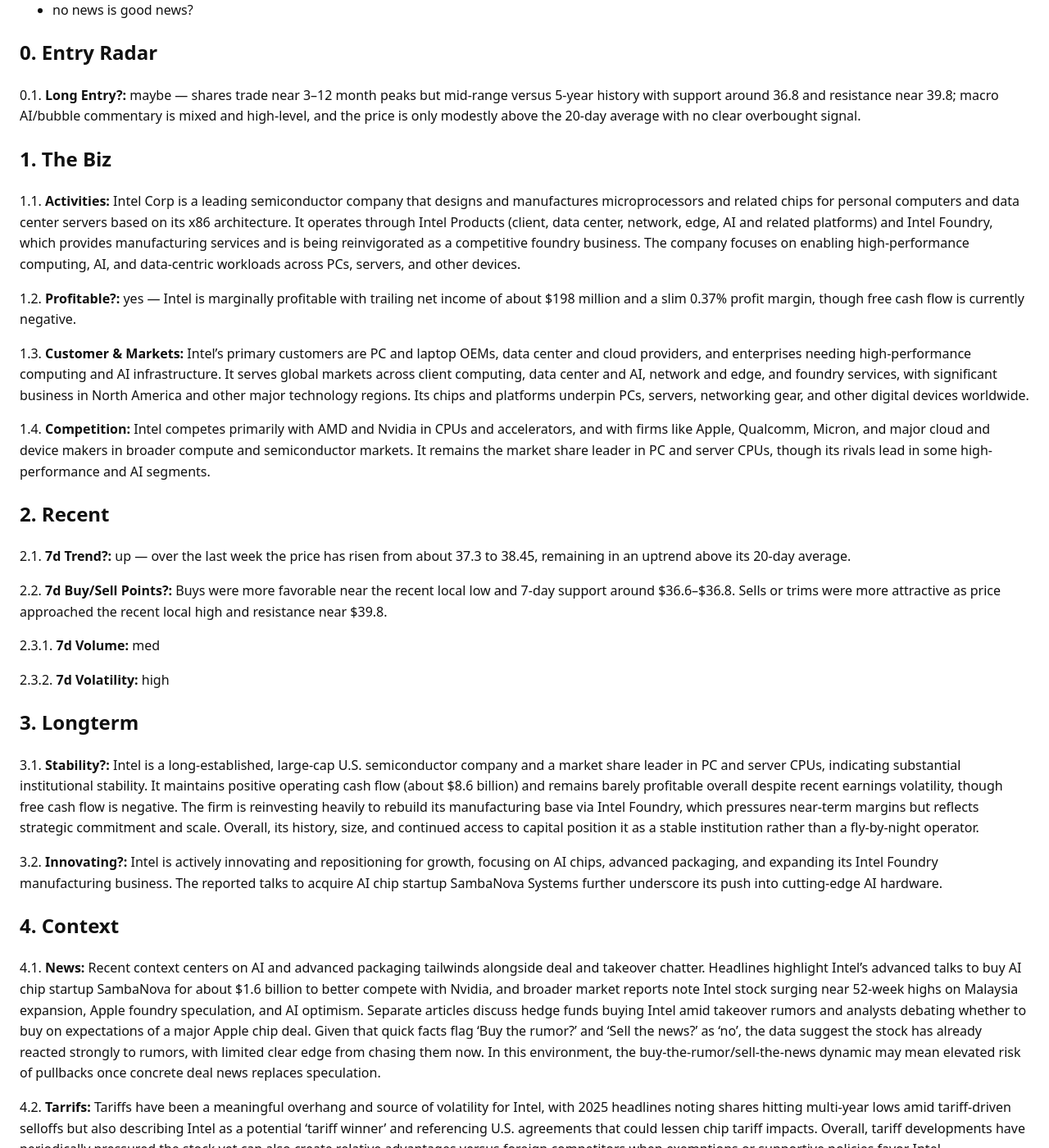
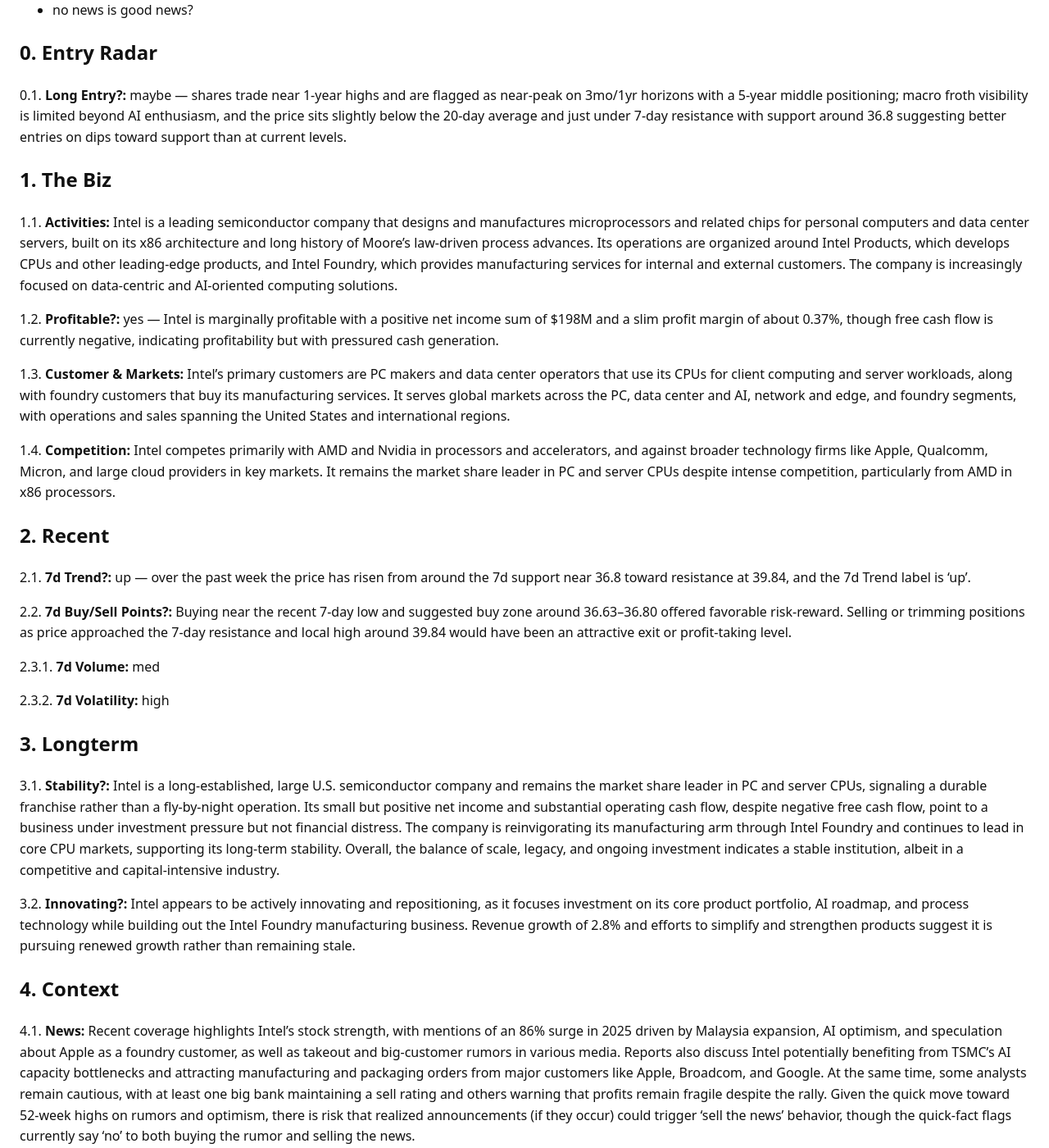
Before and after one commit to ryness/stonks, a Jekyll site: the page built from _reports/INTC.md, in a window 1280 px wide and 1400 px high, scrolled down 921 px. Shown: the whole window at 82% size. Built offline with Jekyll 4.4.1, drawn with Linux system fonts in a browser that asks for light colours; some of the changed text lies outside the part shown.

Commit message:
Update report: rotation+GodsEye

```diff
--- a/_reports/INTC.md
+++ b/_reports/INTC.md
@@ -2,11 +2,11 @@
 layout: default
 title: "INTC Stock Report"
 ticker: "INTC"
-date: 2025-12-17
-generated_at: 2025-12-17T05:23:08.938279+00:00
-runtime_seconds: 25.75
+date: 2025-12-21
+generated_at: 2025-12-21T20:21:49.080800+00:00
+runtime_seconds: 22.35
 raw_markdown: |
-  **Generated:** <time class="js-local-time" datetime="2025-12-17T05:23:08.938279+00:00">2025-12-17 05:23 UTC</time> (runtime 25.75s)
+  **Generated:** <time class="js-local-time" datetime="2025-12-21T20:21:49.080800+00:00">2025-12-21 20:21 UTC</time> (runtime 22.35s)
 
   ![Intel Corp logo](https://ryness.github.io/stonks/assets/logos/INTC.svg)
 
@@ -53,23 +53,23 @@ raw_markdown: |
 
   ## 0. Entry Radar
 
-  0.1. **Long Entry?:** maybe — shares trade near 3–12 month peaks but mid-range versus 5-year history with support around 36.8 and resistance near 39.8; macro AI/bubble commentary is mixed and high-level, and the price is only modestly above the 20-day average with no clear overbought signal.
+  0.1. **Long Entry?:** maybe — shares trade near 1-year highs and are flagged as near-peak on 3mo/1yr horizons with a 5-year middle positioning; macro froth visibility is limited beyond AI enthusiasm, and the price sits slightly below the 20-day average and just under 7-day resistance with support around 36.8 suggesting better entries on dips toward support than at current levels.
 
   ## 1. The Biz
 
-  1.1. **Activities:** Intel Corp is a leading semiconductor company that designs and manufactures microprocessors and related chips for personal computers and data center servers based on its x86 architecture. It operates through Intel Products (client, data center, network, edge, AI and related platforms) and Intel Foundry, which provides manufacturing services and is being reinvigorated as a competitive foundry business. The company focuses on enabling high-performance computing, AI, and data-centric workloads across PCs, servers, and other devices.
+  1.1. **Activities:** Intel is a leading semiconductor company that designs and manufactures microprocessors and related chips for personal computers and data center servers, built on its x86 architecture and long history of Moore's law-driven process advances. Its operations are organized around Intel Products, which develops CPUs and other leading-edge products, and Intel Foundry, which provides manufacturing services for internal and external customers. The company is increasingly focused on data-centric and AI-oriented computing solutions.
 
-  1.2. **Profitable?:** yes — Intel is marginally profitable with trailing net income of about $198 million and a slim 0.37% profit margin, though free cash flow is currently negative.
+  1.2. **Profitable?:** yes — Intel is marginally profitable with a positive net income sum of $198M and a slim profit margin of about 0.37%, though free cash flow is currently negative, indicating profitability but with pressured cash generation.
 
-  1.3. **Customer & Markets:** Intel's primary customers are PC and laptop OEMs, data center and cloud providers, and enterprises needing high-performance computing and AI infrastructure. It serves global markets across client computing, data center and AI, network and edge, and foundry services, with significant business in North America and other major technology regions. Its chips and platforms underpin PCs, servers, networking gear, and other digital devices worldwide.
+  1.3. **Customer & Markets:** Intel's primary customers are PC makers and data center operators that use its CPUs for client computing and server workloads, along with foundry customers that buy its manufacturing services. It serves global markets across the PC, data center and AI, network and edge, and foundry segments, with operations and sales spanning the United States and international regions.
 
-  1.4. **Competition:** Intel competes primarily with AMD and Nvidia in CPUs and accelerators, and with firms like Apple, Qualcomm, Micron, and major cloud and device makers in broader compute and semiconductor markets. It remains the market share leader in PC and server CPUs, though its rivals lead in some high-performance and AI segments.
+  1.4. **Competition:** Intel competes primarily with AMD and Nvidia in processors and accelerators, and against broader technology firms like Apple, Qualcomm, Micron, and large cloud providers in key markets. It remains the market share leader in PC and server CPUs despite intense competition, particularly from AMD in x86 processors.
 
   ## 2. Recent
 
-  2.1. **7d Trend?:** up — over the last week the price has risen from about 37.3 to 38.45, remaining in an uptrend above its 20-day average.
+  2.1. **7d Trend?:** up — over the past week the price has risen from around the 7d support near 36.8 toward resistance at 39.84, and the 7d Trend label is 'up'.
 
-  2.2. **7d Buy/Sell Points?:** Buys were more favorable near the recent local low and 7-day support around $36.6–$36.8. Sells or trims were more attractive as price approached the recent local high and resistance near $39.8.
+  2.2. **7d Buy/Sell Points?:** Buying near the recent 7-day low and suggested buy zone around 36.63–36.80 offered favorable risk-reward. Selling or trimming positions as price approached the 7-day resistance and local high around 39.84 would have been an attractive exit or profit-taking level.
 
   2.3.1. **7d Volume:** med
 
@@ -77,15 +77,15 @@ raw_markdown: |
 
   ## 3. Longterm
 
-  3.1. **Stability?:** Intel is a long-established, large-cap U.S. semiconductor company and a market share leader in PC and server CPUs, indicating substantial institutional stability. It maintains positive operating cash flow (about $8.6 billion) and remains barely profitable overall despite recent earnings volatility, though free cash flow is negative. The firm is reinvesting heavily to rebuild its manufacturing base via Intel Foundry, which pressures near-term margins but reflects strategic commitment and scale. Overall, its history, size, and continued access to capital position it as a stable institution rather than a fly-by-night operator.
+  3.1. **Stability?:** Intel is a long-established, large U.S. semiconductor company and remains the market share leader in PC and server CPUs, signaling a durable franchise rather than a fly-by-night operation. Its small but positive net income and substantial operating cash flow, despite negative free cash flow, point to a business under investment pressure but not financial distress. The company is reinvigorating its manufacturing arm through Intel Foundry and continues to lead in core CPU markets, supporting its long-term stability. Overall, the balance of scale, legacy, and ongoing investment indicates a stable institution, albeit in a competitive and capital-intensive industry.
 
-  3.2. **Innovating?:** Intel is actively innovating and repositioning for growth, focusing on AI chips, advanced packaging, and expanding its Intel Foundry manufacturing business. The reported talks to acquire AI chip startup SambaNova Systems further underscore its push into cutting-edge AI hardware.
+  3.2. **Innovating?:** Intel appears to be actively innovating and repositioning, as it focuses investment on its core product portfolio, AI roadmap, and process technology while building out the Intel Foundry manufacturing business. Revenue growth of 2.8% and efforts to simplify and strengthen products suggest it is pursuing renewed growth rather than remaining stale.
 
   ## 4. Context
 
-  4.1. **News:** Recent context centers on AI and advanced packaging tailwinds alongside deal and takeover chatter. Headlines highlight Intel's advanced talks to buy AI chip startup SambaNova for about $1.6 billion to better compete with Nvidia, and broader market reports note Intel stock surging near 52-week highs on Malaysia expansion, Apple foundry speculation, and AI optimism. Separate articles discuss hedge funds buying Intel amid takeover rumors and analysts debating whether to buy on expectations of a major Apple chip deal. Given that quick facts flag 'Buy the rumor?' and 'Sell the news?' as 'no', the data suggest the stock has already reacted strongly to rumors, with limited clear edge from chasing them now. In this environment, the buy-the-rumor/sell-the-news dynamic may mean elevated risk of pullbacks once concrete deal news replaces speculation.
+  4.1. **News:** Recent coverage highlights Intel's stock strength, with mentions of an 86% surge in 2025 driven by Malaysia expansion, AI optimism, and speculation about Apple as a foundry customer, as well as takeout and big-customer rumors in various media. Reports also discuss Intel potentially benefiting from TSMC's AI capacity bottlenecks and attracting manufacturing and packaging orders from major customers like Apple, Broadcom, and Google. At the same time, some analysts remain cautious, with at least one big bank maintaining a sell rating and others warning that profits remain fragile despite the rally. Given the quick move toward 52-week highs on rumors and optimism, there is risk that realized announcements (if they occur) could trigger 'sell the news' behavior, though the quick-fact flags currently say 'no' to both buying the rumor and selling the news.
 
-  4.2. **Tarrifs:** Tariffs have been a meaningful overhang and source of volatility for Intel, with 2025 headlines noting shares hitting multi-year lows amid tariff-driven selloffs but also describing Intel as a potential 'tariff winner' and referencing U.S. agreements that could lessen chip tariff impacts. Overall, tariff developments have periodically pressured the stock yet can also create relative advantages versus foreign competitors when exemptions or supportive policies favor Intel.
+  4.2. **Tarrifs:** Several company and market reports reference tariffs and export controls as important external risks and considerations for Intel, but the specific quantified impact on its stock price in the provided data is not detailed, so the precise effect is unknown.
 
   ## 5. QuickRef
 
@@ -114,7 +114,7 @@ raw_markdown: |
   <div class="sources-list">
   <strong>Sources</strong>
   <ul>
-  <li>massive.com: company profile &amp; branding, technical indicators, headlines (3 items)</li>
+  <li>massive.com: company profile &amp; branding, technical indicators, headlines (none)</li>
   <li>yfinance: fundamentals, earnings calendar</li>
   <li>Google Custom Search: core business, product portfolio, profitability, earnings trend, target customers, market segments, competitors, market share, rumors, tariffs news, latest rumor, tariff impact</li>
   <li>NewsAPI: business model, profit outlook, market expansion, competitive landscape, rumor, tariff, latest news, tariffs</li>
@@ -242,12 +242,12 @@ raw_markdown: |
     - 4.2 Tarrifs
   Asking OpenAI for analysis...
   Received response from OpenAI.
-  LLM raw output (truncated): {&quot;0.1&quot;: &quot;maybe — shares trade near 3–12 month peaks but mid-range versus 5-year history with support around 36.8 and resistance near 39.8; macro AI/bubble commentary is mixed and high-level, and the price is only modestly above the 20-day average with no clear overbought signal.&quot;,\n &quot;1.1&quot;: &quot;Intel Corp is a leading semiconductor company that designs and manufactures microprocessors and related chips for personal computers and data center servers based on its x86 architecture. It operates through Intel Products (client, data center, network, edge, AI and related platforms) and Intel Foundry, whi
+  LLM raw output (truncated): {&quot;0.1&quot;: &quot;maybe — shares trade near 1-year highs and are flagged as near-peak on 3mo/1yr horizons with a 5-year middle positioning; macro froth visibility is limited beyond AI enthusiasm, and the price sits slightly below the 20-day average and just under 7-day resistance with support around 36.8 suggesting better entries on dips toward support than at current levels.&quot;, &quot;1.1&quot;: &quot;Intel is a leading semiconductor company that designs and manufactures microprocessors and related chips for personal computers and data center servers, built on its x86 architecture and long history of Moore’s law-drive
   </code></pre>
   </details>
 ---
 
-**Generated:** <time class="js-local-time" datetime="2025-12-17T05:23:08.938279+00:00">2025-12-17 05:23 UTC</time> (runtime 25.75s)
+**Generated:** <time class="js-local-time" datetime="2025-12-21T20:21:49.080800+00:00">2025-12-21 20:21 UTC</time> (runtime 22.35s)
 
 ![Intel Corp logo](https://ryness.github.io/stonks/assets/logos/INTC.svg)
 
@@ -294,23 +294,23 @@ raw_markdown: |
 
 ## 0. Entry Radar
 
-0.1. **Long Entry?:** maybe — shares trade near 3–12 month peaks but mid-range versus 5-year history with support around 36.8 and resistance near 39.8; macro AI/bubble commentary is mixed and high-level, and the price is only modestly above the 20-day average with no clear overbought signal.
+0.1. **Long Entry?:** maybe — shares trade near 1-year highs and are flagged as near-peak on 3mo/1yr horizons with a 5-year middle positioning; macro froth visibility is limited beyond AI enthusiasm, and the price sits slightly below the 20-day average and just under 7-day resistance with support around 36.8 suggesting better entries on dips toward support than at current levels.
 
 ## 1. The Biz
 
-1.1. **Activities:** Intel Corp is a leading semiconductor company that designs and manufactures microprocessors and related chips for personal computers and data center servers based on its x86 architecture. It operates through Intel Products (client, data center, network, edge, AI and related platforms) and Intel Foundry, which provides manufacturing services and is being reinvigorated as a competitive foundry business. The company focuses on enabling high-performance computing, AI, and data-centric workloads across PCs, servers, and other devices.
+1.1. **Activities:** Intel is a leading semiconductor company that designs and manufactures microprocessors and related chips for personal computers and data center servers, built on its x86 architecture and long history of Moore's law-driven process advances. Its operations are organized around Intel Products, which develops CPUs and other leading-edge products, and Intel Foundry, which provides manufacturing services for internal and external customers. The company is increasingly focused on data-centric and AI-oriented computing solutions.
 
-1.2. **Profitable?:** yes — Intel is marginally profitable with trailing net income of about $198 million and a slim 0.37% profit margin, though free cash flow is currently negative.
+1.2. **Profitable?:** yes — Intel is marginally profitable with a positive net income sum of $198M and a slim profit margin of about 0.37%, though free cash flow is currently negative, indicating profitability but with pressured cash generation.
 
-1.3. **Customer & Markets:** Intel's primary customers are PC and laptop OEMs, data center and cloud providers, and enterprises needing high-performance computing and AI infrastructure. It serves global markets across client computing, data center and AI, network and edge, and foundry services, with significant business in North America and other major technology regions. Its chips and platforms underpin PCs, servers, networking gear, and other digital devices worldwide.
+1.3. **Customer & Markets:** Intel's primary customers are PC makers and data center operators that use its CPUs for client computing and server workloads, along with foundry customers that buy its manufacturing services. It serves global markets across the PC, data center and AI, network and edge, and foundry segments, with operations and sales spanning the United States and international regions.
 
-1.4. **Competition:** Intel competes primarily with AMD and Nvidia in CPUs and accelerators, and with firms like Apple, Qualcomm, Micron, and major cloud and device makers in broader compute and semiconductor markets. It remains the market share leader in PC and server CPUs, though its rivals lead in some high-performance and AI segments.
+1.4. **Competition:** Intel competes primarily with AMD and Nvidia in processors and accelerators, and against broader technology firms like Apple, Qualcomm, Micron, and large cloud providers in key markets. It remains the market share leader in PC and server CPUs despite intense competition, particularly from AMD in x86 processors.
 
 ## 2. Recent
 
-2.1. **7d Trend?:** up — over the last week the price has risen from about 37.3 to 38.45, remaining in an uptrend above its 20-day average.
+2.1. **7d Trend?:** up — over the past week the price has risen from around the 7d support near 36.8 toward resistance at 39.84, and the 7d Trend label is 'up'.
 
-2.2. **7d Buy/Sell Points?:** Buys were more favorable near the recent local low and 7-day support around $36.6–$36.8. Sells or trims were more attractive as price approached the recent local high and resistance near $39.8.
+2.2. **7d Buy/Sell Points?:** Buying near the recent 7-day low and suggested buy zone around 36.63–36.80 offered favorable risk-reward. Selling or trimming positions as price approached the 7-day resistance and local high around 39.84 would have been an attractive exit or profit-taking level.
 
 2.3.1. **7d Volume:** med
 
@@ -318,15 +318,15 @@ raw_markdown: |
 
 ## 3. Longterm
 
-3.1. **Stability?:** Intel is a long-established, large-cap U.S. semiconductor company and a market share leader in PC and server CPUs, indicating substantial institutional stability. It maintains positive operating cash flow (about $8.6 billion) and remains barely profitable overall despite recent earnings volatility, though free cash flow is negative. The firm is reinvesting heavily to rebuild its manufacturing base via Intel Foundry, which pressures near-term margins but reflects strategic commitment and scale. Overall, its history, size, and continued access to capital position it as a stable institution rather than a fly-by-night operator.
+3.1. **Stability?:** Intel is a long-established, large U.S. semiconductor company and remains the market share leader in PC and server CPUs, signaling a durable franchise rather than a fly-by-night operation. Its small but positive net income and substantial operating cash flow, despite negative free cash flow, point to a business under investment pressure but not financial distress. The company is reinvigorating its manufacturing arm through Intel Foundry and continues to lead in core CPU markets, supporting its long-term stability. Overall, the balance of scale, legacy, and ongoing investment indicates a stable institution, albeit in a competitive and capital-intensive industry.
 
-3.2. **Innovating?:** Intel is actively innovating and repositioning for growth, focusing on AI chips, advanced packaging, and expanding its Intel Foundry manufacturing business. The reported talks to acquire AI chip startup SambaNova Systems further underscore its push into cutting-edge AI hardware.
+3.2. **Innovating?:** Intel appears to be actively innovating and repositioning, as it focuses investment on its core product portfolio, AI roadmap, and process technology while building out the Intel Foundry manufacturing business. Revenue growth of 2.8% and efforts to simplify and strengthen products suggest it is pursuing renewed growth rather than remaining stale.
 
 ## 4. Context
 
-4.1. **News:** Recent context centers on AI and advanced packaging tailwinds alongside deal and takeover chatter. Headlines highlight Intel's advanced talks to buy AI chip startup SambaNova for about $1.6 billion to better compete with Nvidia, and broader market reports note Intel stock surging near 52-week highs on Malaysia expansion, Apple foundry speculation, and AI optimism. Separate articles discuss hedge funds buying Intel amid takeover rumors and analysts debating whether to buy on expectations of a major Apple chip deal. Given that quick facts flag 'Buy the rumor?' and 'Sell the news?' as 'no', the data suggest the stock has already reacted strongly to rumors, with limited clear edge from chasing them now. In this environment, the buy-the-rumor/sell-the-news dynamic may mean elevated risk of pullbacks once concrete deal news replaces speculation.
+4.1. **News:** Recent coverage highlights Intel's stock strength, with mentions of an 86% surge in 2025 driven by Malaysia expansion, AI optimism, and speculation about Apple as a foundry customer, as well as takeout and big-customer rumors in various media. Reports also discuss Intel potentially benefiting from TSMC's AI capacity bottlenecks and attracting manufacturing and packaging orders from major customers like Apple, Broadcom, and Google. At the same time, some analysts remain cautious, with at least one big bank maintaining a sell rating and others warning that profits remain fragile despite the rally. Given the quick move toward 52-week highs on rumors and optimism, there is risk that realized announcements (if they occur) could trigger 'sell the news' behavior, though the quick-fact flags currently say 'no' to both buying the rumor and selling the news.
 
-4.2. **Tarrifs:** Tariffs have been a meaningful overhang and source of volatility for Intel, with 2025 headlines noting shares hitting multi-year lows amid tariff-driven selloffs but also describing Intel as a potential 'tariff winner' and referencing U.S. agreements that could lessen chip tariff impacts. Overall, tariff developments have periodically pressured the stock yet can also create relative advantages versus foreign competitors when exemptions or supportive policies favor Intel.
+4.2. **Tarrifs:** Several company and market reports reference tariffs and export controls as important external risks and considerations for Intel, but the specific quantified impact on its stock price in the provided data is not detailed, so the precise effect is unknown.
 
 ## 5. QuickRef
 
@@ -355,7 +355,7 @@ raw_markdown: |
 <div class="sources-list">
 <strong>Sources</strong>
 <ul>
-<li>massive.com: company profile &amp; branding, technical indicators, headlines (3 items)</li>
+<li>massive.com: company profile &amp; branding, technical indicators, headlines (none)</li>
 <li>yfinance: fundamentals, earnings calendar</li>
 <li>Google Custom Search: core business, product portfolio, profitability, earnings trend, target customers, market segments, competitors, market share, rumors, tariffs news, latest rumor, tariff impact</li>
 <li>NewsAPI: business model, profit outlook, market expansion, competitive landscape, rumor, tariff, latest news, tariffs</li>
@@ -483,6 +483,6 @@ Dispatching bullets to OpenAI:
   - 4.2 Tarrifs
 Asking OpenAI for analysis...
 Received response from OpenAI.
-LLM raw output (truncated): {&quot;0.1&quot;: &quot;maybe — shares trade near 3–12 month peaks but mid-range versus 5-year history with support around 36.8 and resistance near 39.8; macro AI/bubble commentary is mixed and high-level, and the price is only modestly above the 20-day average with no clear overbought signal.&quot;,\n &quot;1.1&quot;: &quot;Intel Corp is a leading semiconductor company that designs and manufactures microprocessors and related chips for personal computers and data center servers based on its x86 architecture. It operates through Intel Products (client, data center, network, edge, AI and related platforms) and Intel Foundry, whi
+LLM raw output (truncated): {&quot;0.1&quot;: &quot;maybe — shares trade near 1-year highs and are flagged as near-peak on 3mo/1yr horizons with a 5-year middle positioning; macro froth visibility is limited beyond AI enthusiasm, and the price sits slightly below the 20-day average and just under 7-day resistance with support around 36.8 suggesting better entries on dips toward support than at current levels.&quot;, &quot;1.1&quot;: &quot;Intel is a leading semiconductor company that designs and manufactures microprocessors and related chips for personal computers and data center servers, built on its x86 architecture and long history of Moore’s law-drive
 </code></pre>
 </details>
```
Also changed, not shown: other parts of _reports/INTC.md (+2 -2 lines), _reports/GODSEYE.md (+20 -28 lines).
